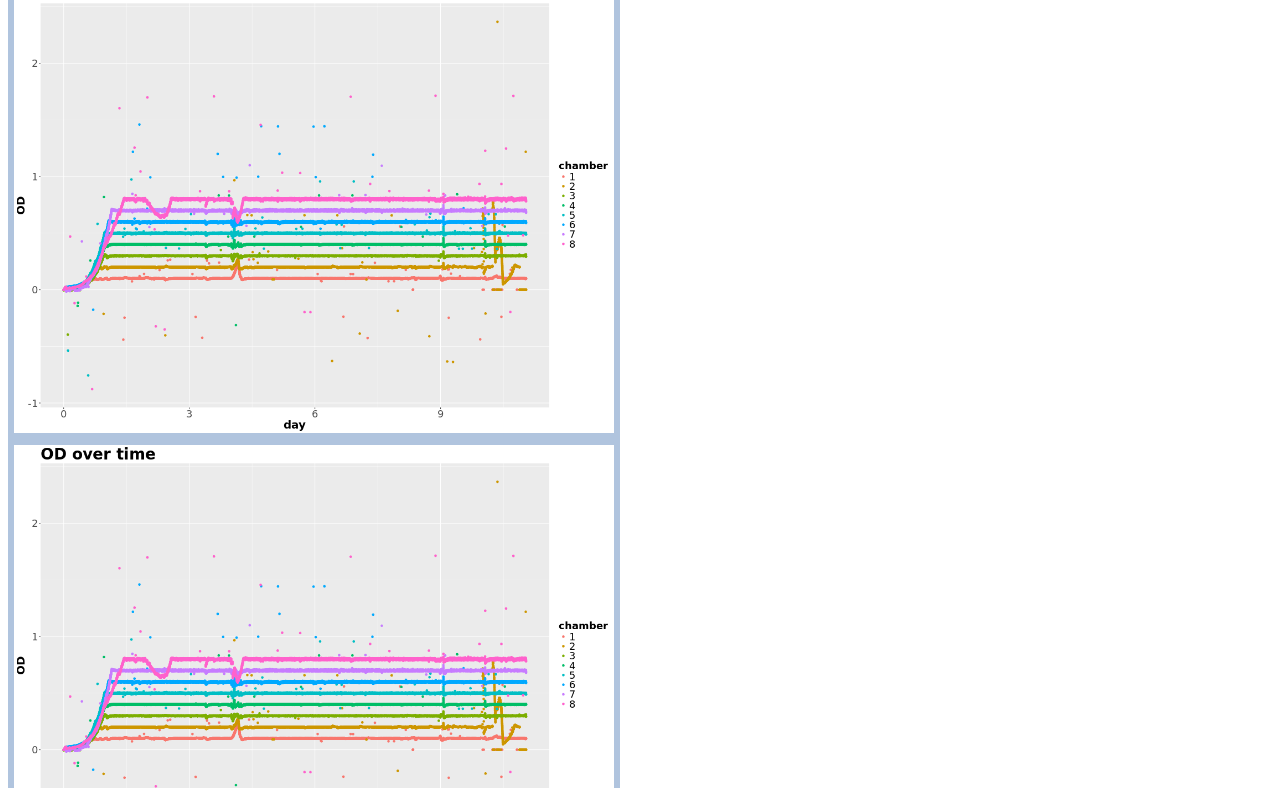
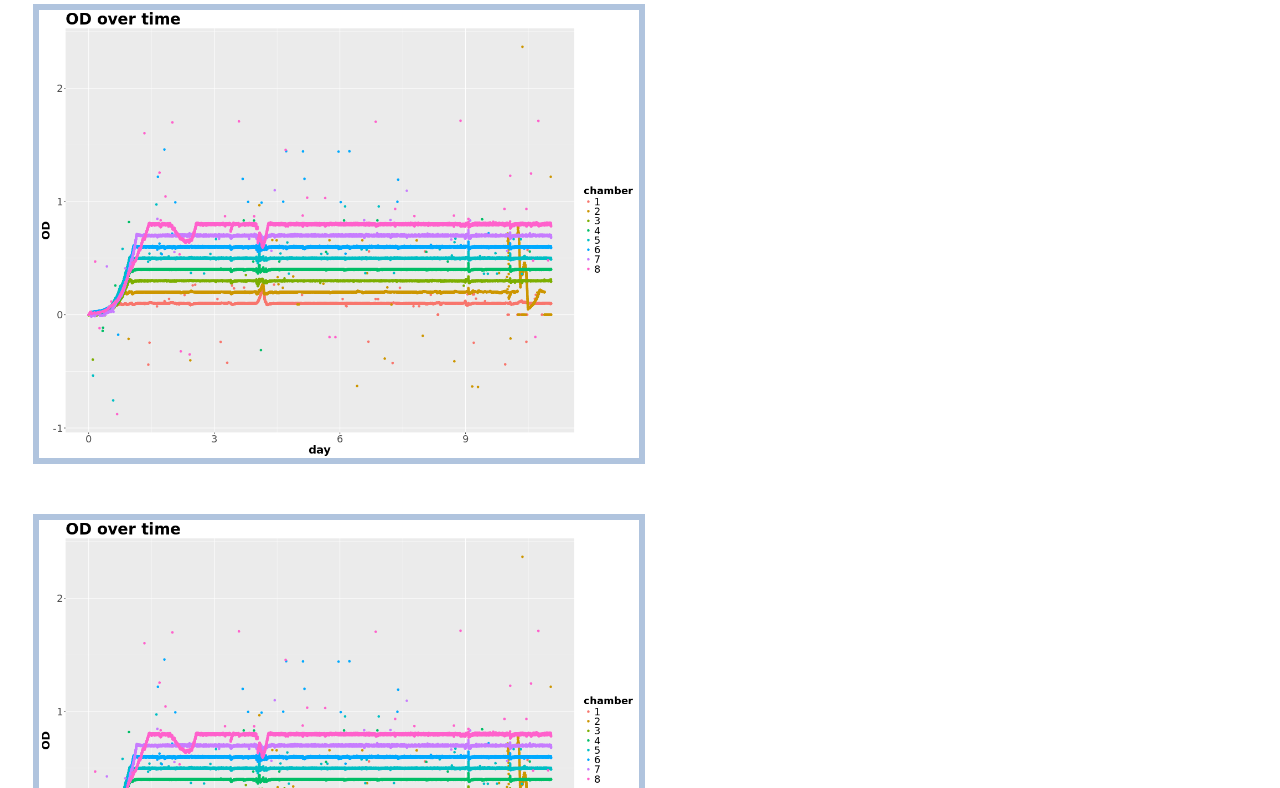
Before and after one commit to andymorgen/andymorgen.github.io, a plain HTML site: page index.html in a window 1280 px wide. Shown: the part 97-885 px from the top of the page. Drawn offline with Linux system fonts and the light colour scheme.

Commit message:
adding more margins to images

```diff
--- a/style.css
+++ b/style.css
@@ -8,8 +8,10 @@
 */
 
 img {border: 6px solid #B0C4DE;
-     margin-right: 50px;}
-
+     margin-right: 25px;
+     margin-left: 25px;
+     margin-top: 25px;
+     margin-bottom: 25px;}
 h1{
     color: black;
     background-color: steelblue;
```
